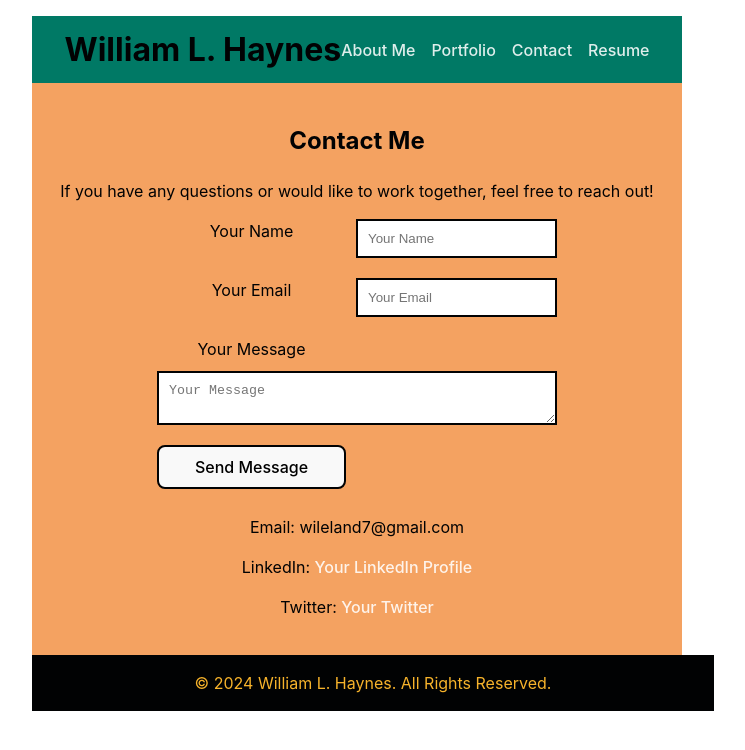
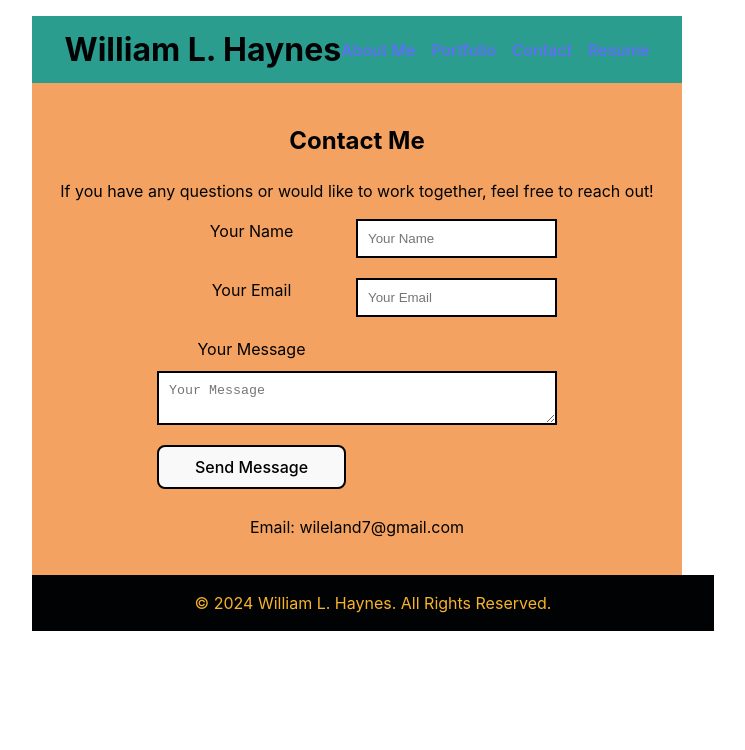
Before and after one commit to wileland/W.Haynes_P0rtf0li0, a React (Vite) app: page /contact in a window 1280 px wide. Shown: the top 750 px of the page, without its empty margins (283-1028 px from the left). Built offline with nearby package versions, Linux system fonts and the light colour scheme.

Commit message:
Revert "Add new colors and contact links"
This reverts commit 9e4850253d47d57a9d1d5514748fa006099b70b3.

```diff
--- a/src/components/Navigation/navigation.css
+++ b/src/components/Navigation/navigation.css
@@ -4,9 +4,7 @@
   --burnt-sienna: #ee6c4d; /* Light border color for project cards */
   --brand-outline-color: #0056b3; /* Color for focus outlines */
   --sandy-brown: #f4a261; /* Background color for contact section */
-  --jungle-green: #007965; /* A bright color for the active link */
 }
-
 nav {
   display: flex;
   gap: 1rem; /* Space between navigation links */
--- a/src/index.css
+++ b/src/index.css
@@ -21,7 +21,7 @@
 
 a {
   font-weight: 500;
-  color: rgba(255, 255, 255, 0.87);
+  color: #646cff;
   text-decoration: inherit;
 }
 a:hover {
--- a/src/pages/Contact.jsx
+++ b/src/pages/Contact.jsx
@@ -54,16 +54,7 @@ function Contact() {
 
       <div className="contact-info">
         <p>Email: wileland7@gmail.com</p>
-        <p>
-          LinkedIn:{" "}
-          <a href="https://www.linkedin.com/in/william-haynes-3b763a163/">
-            Your LinkedIn Profile
-          </a>
-        </p>
-        <p>
-          Twitter: <a href="https://twitter.com/Wileland">Your Twitter</a>
-        </p>
-        {/* Add other social media and contact links as needed */}
+        {/* Add social media and other links here */}
       </div>
     </section>
   );
```
